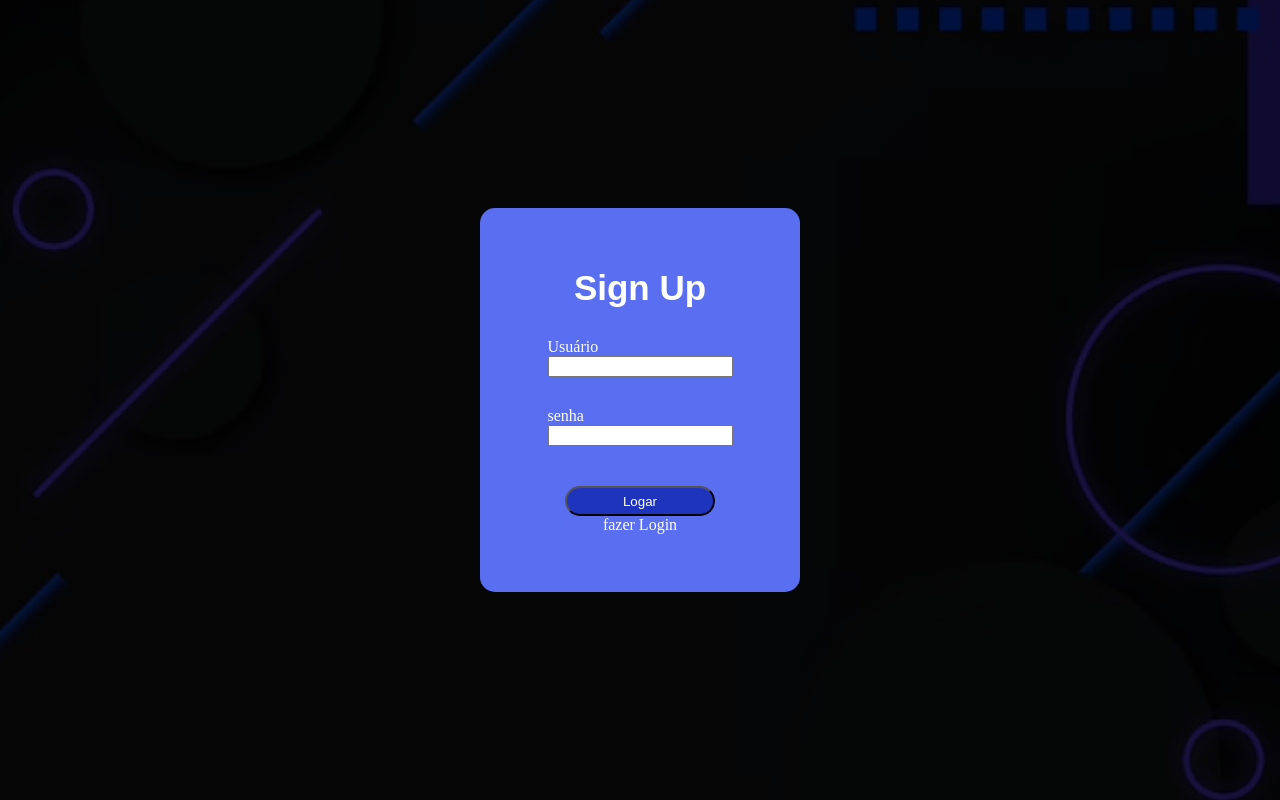
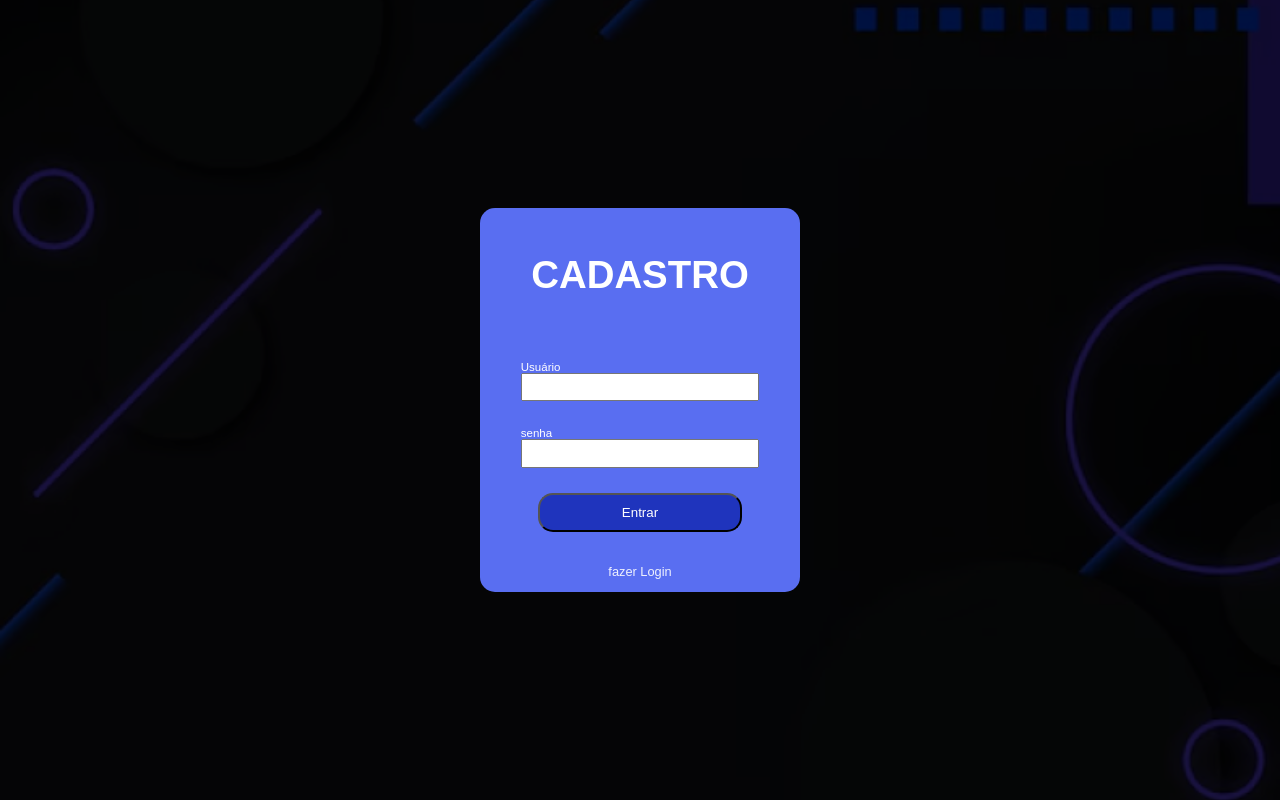
Before and after one commit to GabrielvMarinho/ProjetoIndustria, a Flask app: page /signup in a window 1280 px wide. Run offline with Flask 3, Linux system fonts and the light colour scheme.

Commit message:
mais passos frontend

```diff
--- a/forms.py
+++ b/forms.py
@@ -6,7 +6,7 @@ from wtforms.validators import DataRequired
 class SignUpForm(FlaskForm):
     username = StringField('Usuário')
     password = PasswordField('senha')
-    submit = SubmitField('Logar')
+    submit = SubmitField('Entrar')
 
 class cadastroMaquina(FlaskForm):
     nome = StringField('nome da maquina')
--- a/static/css/style.css
+++ b/static/css/style.css
@@ -1,5 +1,7 @@
 *{
     cursor:not-allowed;
+    color:white;
+    text-decoration:none;
 }
 
 body {
@@ -32,26 +34,32 @@ body::before {
 .divLogin{
     background-color: #596EF1;
     width: 25vw;
+    min-height: fit-content;
+
     height: 30vw;
     border-radius: 15px;
+    display: flex;
+    flex-direction: column;
+    gap:2.5vw;
 
 }
 
 .nomeLogin{
     font-family: Arial, Helvetica, sans-serif;
-    font-size: 35px;
-    margin-top: 60px;
+    font-size: 3vw;
+    margin-top: 3.5vw;
 }
 
 .boxform{
     font-family: Arial, Helvetica, sans-serif;
-    border: #1f34bd;
-    padding: 3px
+    width: 18vw;;
+    line-height: 1.7;
+
 }
 
 .labelform{
     font-family: Arial, Helvetica, sans-serif;
-    font-size: 12px;
+    font-size: 0.9vw;
 }
 
 .boxname{
@@ -60,26 +68,28 @@ body::before {
     width: fit-content;
     align-items: start;
     margin-inline: auto;
-    margin-top: 30px;
-}
-
-.form{
-    margin-top: 4vw;
 }
 
 .botaoForm{
-    width: 150px;
-    height: 30px;
+    width: 16vw;
+    height: 3vw;
     border-radius: 15px;
     background-color: #1f34bd;
     color: white;
-    margin-top: 40px;
 
+}
+.form{
+    display: flex;
+    flex-direction: column;
+    gap:2vw;
 }
 
 .boxcadastrologinform{
     color: white;
     text-decoration: none;
+    font-family: Arial, Helvetica, sans-serif;
+    font-size: 1vw;
+    opacity: 0.9;
 }
 
 .Grande {
--- a/templates/login.html
+++ b/templates/login.html
@@ -1,4 +1,3 @@
-
 {% extends "base.html" %}
 
 {% block title %} Login {% endblock %}
@@ -6,7 +5,7 @@
 {% block content %}
 
 <div class="divLogin">
-    <h2 class="nomeLogin">Login</h2>
+    <h2 class="nomeLogin"> LOGIN </h2>
 <form method="post" class="form">
     {{ form.hidden_tag() }}
     <div class="boxname">
--- a/templates/signup.html
+++ b/templates/signup.html
@@ -5,17 +5,17 @@
 {% block content %}
 
 <div class="divLogin">
-    <h2 class="nomeLogin"> Sign Up</h2>
-<form method="post">
+    <h2 class="nomeLogin"> CADASTRO </h2>
+<form method="post" class="form">
     {{ form.hidden_tag() }}
     <div class="boxname">
-        {{form.username.label}}
-        {{form.username()}}
+        {{form.username.label(class="labelform")}}
+        {{form.username(class="boxform")}}
     </div>
 
     <div class="boxname">
-        {{form.password.label}}
-        {{form.password()}}
+        {{form.password.label(class="labelform")}}
+        {{form.password(class="boxform")}}
     </div>
 
     <div>
```
Also changed, not shown: templates/BarraNot.html (deleted, +0 -99 lines), instance/database.db, static/img/fundo.png.
